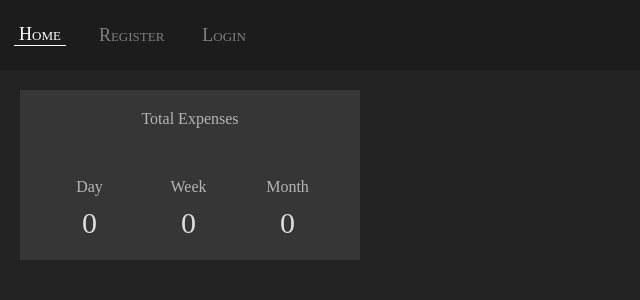
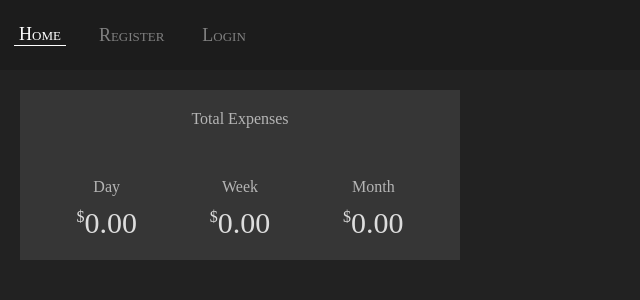
Before and after one commit to mdonlan/budget_app_client, a React app: page / in a window 1280 px wide. Shown: the top 300 px of the page, without its empty margins (0-640 px from the left). Built offline with nearby package versions, Linux system fonts and the light colour scheme; no server answers.

Commit message:
added typescript

```diff
--- a/src/Components/Homepage/Expenses.js
+++ b/src/Components/Homepage/Expenses.tsx
@@ -1,12 +1,11 @@
 import React, { useEffect, useState } from 'react';
-import { useSelector } from 'react-redux';
 import { get_month_data, get_week_data, get_day_data } from '../../api';
 import styled from 'styled-components';
 
 export function Expenses() {
-    const [month_expenses, set_month_expenses] = useState(0);
-    const [week_expenses, set_week_expenses] = useState(0);
-    const [day_expenses, set_day_expenses] = useState(0);
+    const [month_expenses, set_month_expenses] = useState<number>(0);
+    const [week_expenses, set_week_expenses] = useState<number>(0);
+    const [day_expenses, set_day_expenses] = useState<number>(0);
 
     useEffect(() => {
         async function get_data() {
@@ -31,15 +30,15 @@ export function Expenses() {
             <Expenses_Bot>
                 <Time_Period>
                     <Expense_Time_Title>Day</Expense_Time_Title>
-                    <Expense_Value>{day_expenses}</Expense_Value>
+                    <Expense_Value><Dollar_Sign>$</Dollar_Sign>{day_expenses.toFixed(2)}</Expense_Value>
                 </Time_Period>
                 <Time_Period>
                     <Expense_Time_Title>Week</Expense_Time_Title>
-                    <Expense_Value>{week_expenses}</Expense_Value>
+                    <Expense_Value><Dollar_Sign>$</Dollar_Sign>{week_expenses.toFixed(2)}</Expense_Value>
                 </Time_Period>
                 <Time_Period>
                     <Expense_Time_Title>Month</Expense_Time_Title>
-                    <Expense_Value>{month_expenses}</Expense_Value>
+                    <Expense_Value><Dollar_Sign>$</Dollar_Sign>{month_expenses.toFixed(2)}</Expense_Value>
                 </Time_Period>
             </Expenses_Bot>
 
@@ -53,7 +52,7 @@ const Expenses_Wrapper = styled.div`
     flex-direction: column;
     padding: 20px;
     background: rgba(255, 255, 255, 0.09);
-    width: 300px;
+    width: 400px;
 `
 
 const Expenses_Title = styled.div`
@@ -79,6 +78,8 @@ const Time_Period = styled.div`
     flex-direction: column;
     align-items: center;
     width: 33%;
+    padding-left: 5px;
+    padding-right: 5px;
 `
 
 
@@ -89,3 +90,7 @@ const Expense_Time_Title = styled.div`
 const Expense_Value = styled.div`
     font-size: 30px;
 `
+
+const Dollar_Sign = styled.sup`
+    font-size: 16px;
+`
--- a/src/Components/Top_Nav.js
+++ b/src/Components/Top_Nav.tsx
@@ -3,9 +3,10 @@ import { useSelector } from 'react-redux';
 import { Link } from 'react-router-dom'
 import styled from 'styled-components'
 import { logout } from '../api'
+import { RootState } from '../store';
 
 export function Top_Nav(props) {
-    const logged_in = useSelector(state => state.default.logged_in);
+    const logged_in = useSelector<RootState>(state => state.default.logged_in);
 
     return (
         <Wrapper>
@@ -37,7 +38,7 @@ const Wrapper = styled.div`
     align-items: center;
 `
 
-const Styled_Link = styled(Link)`
+const Styled_Link = styled(Link)<{path: string}>`
     margin-left: 14px;
     margin-right: 14px;
     padding-left: 5px;
--- a/src/Components/Transactions.js
+++ b/src/Components/Transactions.js
@@ -21,7 +21,7 @@ export function Transactions() {
                 <Is_Deleting_Btn onClick={() => {set_is_deleting(!is_deleting)}}>{is_deleting ? "Stop Editing" : "Edit"}</Is_Deleting_Btn>
             </Buttons>
             {/* top row to show names of columns */}
-            <Transaction column_names={true}>
+            <Transaction>
                 <Transaction_Item>Name</Transaction_Item>
                 <Transaction_Item>Value</Transaction_Item>
                 <Transaction_Item>Tags</Transaction_Item>
@@ -77,7 +77,7 @@ const Transaction = styled.div`
     margin-left: 8px;
     padding: 10px;
     border-bottom: 1px solid rgba(255, 255, 255, 0.2);
-    color: ${props => props.column_names ? "#555555" : "#dddddd"};
+    // color: ${props => props.column_names ? "#555555" : "#dddddd"};
 `
 
 const Transaction_Item = styled.div`
--- a/src/store.js
+++ b/src/store.tsx
@@ -1,4 +1,4 @@
-import { combineReducers, configureStore, createReducer, createSlice } from '@reduxjs/toolkit'
+import { combineReducers, configureStore, createSlice } from '@reduxjs/toolkit'
 
 const default_slice = createSlice({
     name: 'slice',
@@ -37,9 +37,12 @@ const default_slice = createSlice({
     }
 });
 
+export type RootState = ReturnType<typeof store.getState>
+
 const reducer = combineReducers({
     default: default_slice.reducer
 })
+
 
 export const {
     // set_balance,
--- a/webpack.config.js
+++ b/webpack.config.js
@@ -1,9 +1,11 @@
 const path = require('path');
 const HtmlWebpackPlugin = require("html-webpack-plugin");
+const createStyledComponentsTransformer = require('typescript-plugin-styled-components').default;
+const styledComponentsTransformer = createStyledComponentsTransformer();
 
 
 module.exports = {
-  entry: './src/index.js',
+    entry: './src/index.tsx',
     output: {
         filename: 'bundle.js',
         path: path.resolve(__dirname, 'dist'),
@@ -26,8 +28,18 @@ module.exports = {
                     'style-loader',
                     'css-loader'
                 ]
+            },
+            {
+                test: /\.tsx?$/,
+                loader: 'ts-loader',
+                options: {
+                    getCustomTransformers: () => ({ before: [styledComponentsTransformer] })
                 }
+            },
         ]
+    },
+    resolve: {
+        extensions: ['*', '.js', '.jsx', '.ts', '.tsx'],
     },
     devServer: {
         historyApiFallback: true,
```
Also changed, not shown: package.json (+11 -3 lines), tsconfig.json (added, +12 -0 lines), src/index.tsx (renamed from src/index.js), 1 other file (tests, documents, lock files or other folders). Lines whose indentation alone changed are shown as unchanged.
